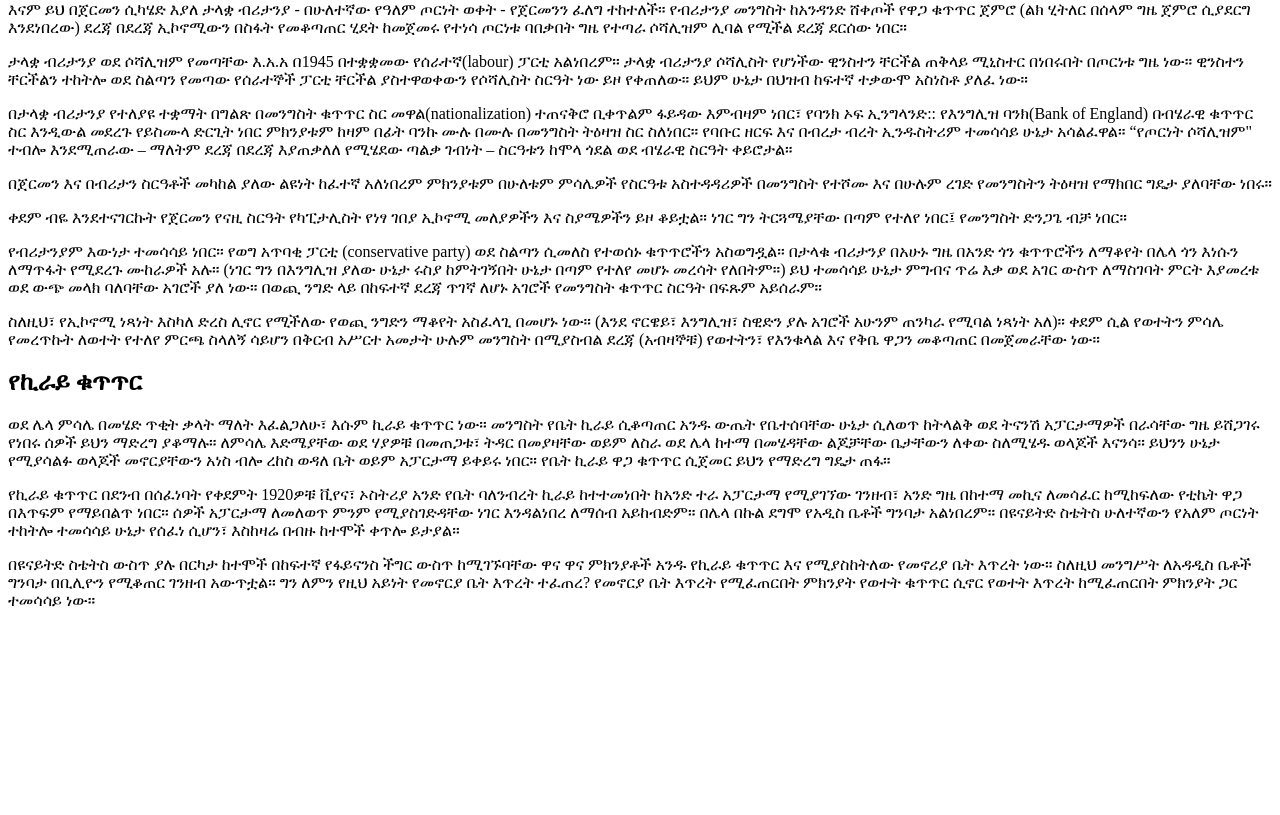
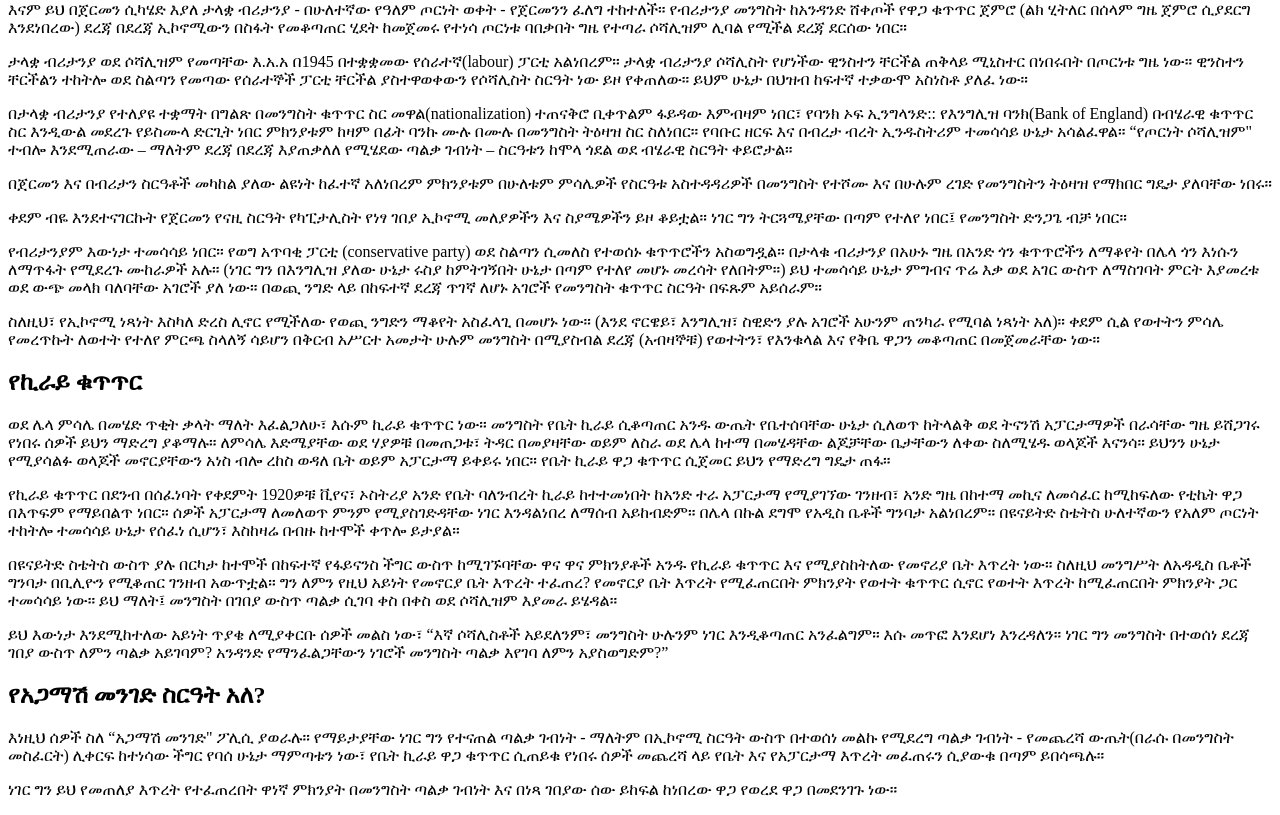
Before and after one commit to mickykebe/book-economic-policy-thoughts-for-today-and-tomorrow, a Next.js app: page /interventionism in a window 1280 px wide. Shown: the part 2712-3527 px from the top of the page. Before the commit the page ends 3338 px from the top, so only its background shows below. Built offline with nearby package versions, Linux system fonts and the light colour scheme.

Commit message:
interventionism wip

```diff
--- a/pages/interventionism.mdx
+++ b/pages/interventionism.mdx
@@ -100,4 +100,12 @@
 
 የኪራይ ቁጥጥር በደንብ በሰፈነባት የቀደምት 1920ዎቹ ቪየና፣ ኦስትሪያ አንድ የቤት ባለንብረት ኪራይ ከተተመነበት ከአንድ ተራ አፓርታማ የሚያገኘው ገንዘብ፣ አንድ ግዜ በከተማ መኪና ለመሳፈር ከሚከፍለው የቲኬት ዋጋ በእጥፍም የማይበልጥ ነበር። ሰዎች አፓርታማ ለመለወጥ ምንም የሚያስገድዳቸው ነገር እንዳልነበረ ለማሰብ አይከብድም። በሌላ በኩል ደግሞ የአዲስ ቤቶች ግንባታ አልነበረም። በዩናይትድ ስቴትስ ሁለተኛውን የአለም ጦርነት ተከትሎ ተመሳሳይ ሁኔታ የሰፈነ ሲሆን፣ እስከዛሬ በብዙ ከተሞች ቀጥሎ ይታያል።
 
-በዩናይትድ ስቴትስ ውስጥ ያሉ በርካታ ከተሞች በከፍተኛ የፋይናንስ ችግር ውስጥ ከሚገኙባቸው ዋና ዋና ምክንያቶች አንዱ የኪራይ ቁጥጥር እና የሚያስከትለው የመኖሪያ ቤት እጥረት ነው። ስለዚህ መንግሥት ለአዳዲስ ቤቶች ግንባታ በቢሊዮን የሚቆጠር ገንዘብ አውጥቷል። ግን ለምን የዚህ አይነት የመኖርያ ቤት እጥረት ተፈጠረ? የመኖርያ ቤት እጥረት የሚፈጠርበት ምክንያት የወተት ቁጥጥር ሲኖር የወተት እጥረት ከሚፈጠርበት ምክንያት ጋር ተመሳሳይ ነው።
+በዩናይትድ ስቴትስ ውስጥ ያሉ በርካታ ከተሞች በከፍተኛ የፋይናንስ ችግር ውስጥ ከሚገኙባቸው ዋና ዋና ምክንያቶች አንዱ የኪራይ ቁጥጥር እና የሚያስከትለው የመኖሪያ ቤት እጥረት ነው። ስለዚህ መንግሥት ለአዳዲስ ቤቶች ግንባታ በቢሊዮን የሚቆጠር ገንዘብ አውጥቷል። ግን ለምን የዚህ አይነት የመኖርያ ቤት እጥረት ተፈጠረ? የመኖርያ ቤት እጥረት የሚፈጠርበት ምክንያት የወተት ቁጥጥር ሲኖር የወተት እጥረት ከሚፈጠርበት ምክንያት ጋር ተመሳሳይ ነው። ይህ ማለት፤ መንግስት በገበያ ውስጥ ጣልቃ ሲገባ ቀስ በቀስ ወደ ሶሻሊዝም እያመራ ይሄዳል።
+
+ይህ እውነታ እንደሚከተለው አይነት ጥያቄ ለሚያቀርቡ ሰዎች መልስ ነው፣ “እኛ ሶሻሊስቶች አይደለንም፣ መንግስት ሁሉንም ነገር እንዲቆጣጠር አንፈልግም። እሱ መጥፎ እንደሆነ እንረዳለን። ነገር ግን መንግስት በተወሰነ ደረጃ ገበያ ውስጥ ለምን ጣልቃ አይገባም? አንዳንድ የማንፈልጋቸውን ነገሮች መንግስት ጣልቃ እየገባ ለምን አያስወግድም?”
+
+## የአጋማሽ መንገድ ስርዓት አለ?
+
+እነዚህ ሰዎች ስለ “አጋማሽ መንገድ" ፖሊሲ ያወራሉ። የማይታያቸው ነገር ግን የተናጠል ጣልቃ ገብነት - ማለትም በኢኮኖሚ ስርዓት ውስጥ በተወሰነ መልኩ የሚደረግ ጣልቃ ገብነት - የመጨረሻ ውጤት(በራሱ በመንግስት መስፈርት) ሊቀርፍ ከተነሳው ችግር የባሰ ሁኔታ ማምጣቱን ነው፣ የቤት ኪራይ ዋጋ ቁጥጥር ሲጠይቁ የነበሩ ሰዎች መጨረሻ ላይ የቤት እና የአፓርታማ እጥረት መፈጠሩን ሲያውቁ በጣም ይበሳጫሉ።
+
+ነገር ግን ይህ የመጠለያ እጥረት የተፈጠረበት ዋነኛ ምክንያት በመንግስት ጣልቃ ገብነት እና በነጻ ገበያው ሰው ይከፍል ከነበረው ዋጋ የወረደ ዋጋ በመደንገጉ ነው።
```
